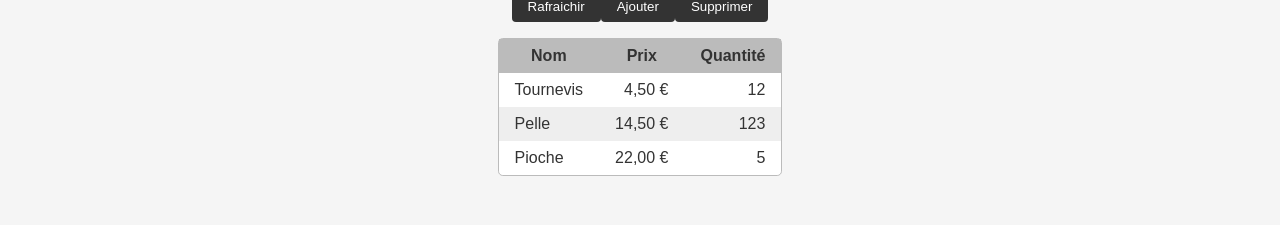
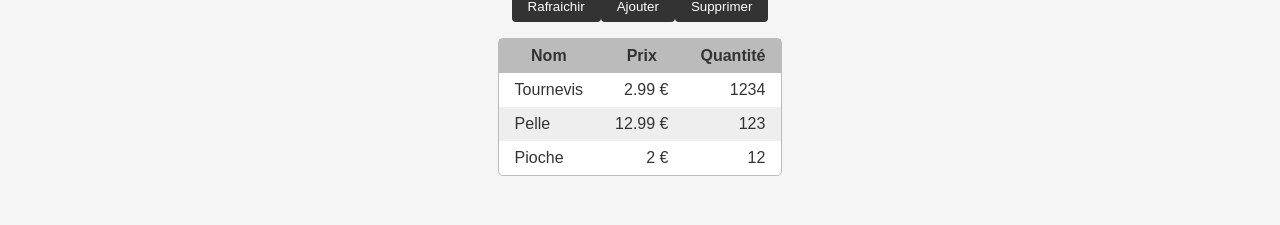
Before and after one commit to jlg-formation/gestion-stock-nov2026, a React (Vite) app in the folder front/: page /stock in a window 1280 px wide. Shown: the part 367-592 px from the top of the page. Built offline with nearby package versions, Linux system fonts and the light colour scheme.

Commit message:
feat: added react loop

```diff
--- a/front/src/routes/StockList.tsx
+++ b/front/src/routes/StockList.tsx
@@ -1,3 +1,11 @@
+import type { Article } from "../types/Article";
+
+const articles: Article[] = [
+  { id: "a1", name: "Tournevis", price: 2.99, qty: 1234 },
+  { id: "a2", name: "Pelle", price: 12.99, qty: 123 },
+  { id: "a3", name: "Pioche", price: 2, qty: 12 },
+];
+
 export default function StockList() {
   return (
     <main>
@@ -17,21 +25,13 @@ export default function StockList() {
             </tr>
           </thead>
           <tbody>
-            <tr>
-              <td className="name">Tournevis</td>
-              <td className="price">4,50 €</td>
-              <td className="qty">12</td>
-            </tr>
-            <tr>
-              <td className="name">Pelle</td>
-              <td className="price">14,50 €</td>
-              <td className="qty">123</td>
-            </tr>
-            <tr>
-              <td className="name">Pioche</td>
-              <td className="price">22,00 €</td>
-              <td className="qty">5</td>
-            </tr>
+            {articles.map((a) => (
+              <tr key={a.id}>
+                <td className="name">{a.name}</td>
+                <td className="price">{a.price} €</td>
+                <td className="qty">{a.qty}</td>
+              </tr>
+            ))}
           </tbody>
         </table>
       </div>
--- /dev/null
+++ b/front/src/types/Article.ts
@@ -0,0 +1,6 @@
+export type Article = {
+  id: string;
+  name: string;
+  price: number;
+  qty: number;
+};
```
